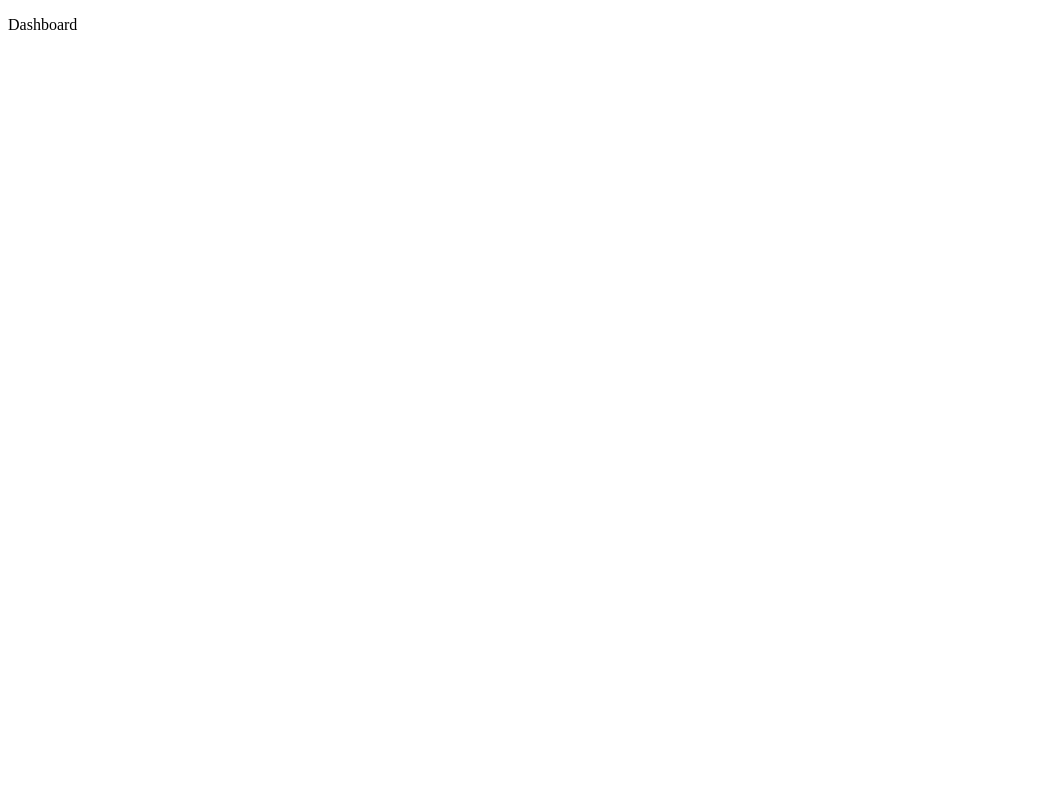
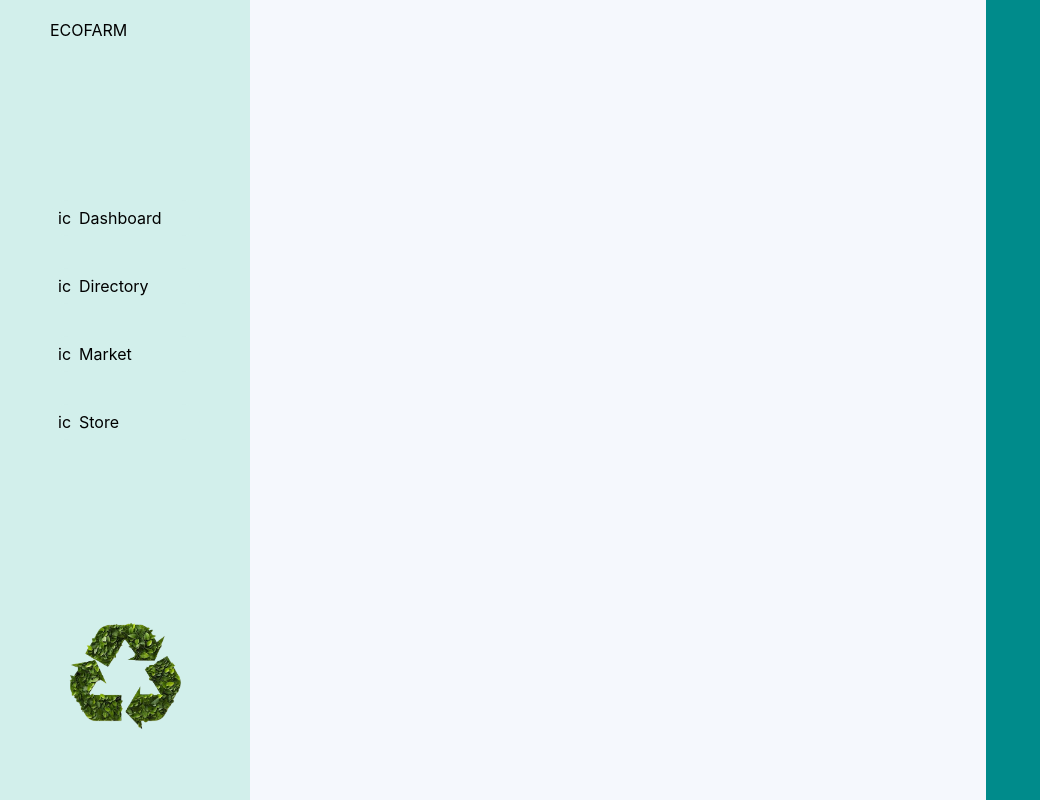
Before and after one commit to ama-lyn/PowerLearnProject, a plain HTML site: page public/dashboard.html in a window 1280 px wide. Shown: the whole page, without its empty margins (0-1040 px from the left). Drawn offline with Linux system fonts and the light colour scheme.

Commit message:
Sidebar Structure

```diff
--- /dev/null
+++ b/public/css/layout.css
@@ -0,0 +1,71 @@
+*,
+body {
+  font-family: -apple-system, BlinkMacSystemFont, "Segoe UI", Roboto, Oxygen,
+    Ubuntu, Cantarell, "Open Sans", "Helvetica Neue", sans-serif;
+  margin: 0;
+}
+body {
+  height: 100vh;
+
+  display: grid;
+  grid-template-columns: 250px 2.5fr 1fr;
+}
+
+.sidebar {
+  background-color: #d2efeb;
+  grid-column: 1 / 2;
+  height: 100vh;
+
+  /*CONTENT*/
+  display: grid;
+  grid-template-rows: 1fr 2fr 1fr;
+  justify-content: center;
+}
+
+.main {
+  background-color: #f5f8fd;
+  grid-column: 2 /3;
+}
+
+.rightbar {
+  background-color: darkcyan;
+  grid-column: 3;
+}
+
+/*SIDEBAR*/
+.logo {
+  grid-row: 1/2;
+  margin-top: 20px;
+}
+.menu_container {
+  grid-row: 2/3;
+  display: flex;
+  flex-direction: column;
+  gap: 32px;
+}
+
+.image {
+  grid-row: 3;
+}
+
+.menu_link {
+  background: #d2efeb;
+  padding: 8px;
+  border-radius: 24px;
+}
+
+.menu_link a {
+  display: flex;
+  text-decoration: none;
+  color: inherit;
+}
+
+.menu_link p{
+  margin-right: 8px;
+}
+
+.menu_link a:active {
+  background-color: white;
+  padding: 8px;
+  border-radius: 24px;
+}
--- a/public/dashboard.html
+++ b/public/dashboard.html
@@ -1,11 +1,48 @@
 <!DOCTYPE html>
 <html lang="en">
-<head>
-    <meta charset="UTF-8">
-    <meta name="viewport" content="width=device-width, initial-scale=1.0">
-    <title>Document</title>
-</head>
-<body>
-    <p>Dashboard</p>
-</body>
+  <head>
+    <meta charset="UTF-8" />
+    <meta name="viewport" content="width=device-width, initial-scale=1.0" />
+    <script
+      src="https://kit.fontawesome.com/c9396a6589.js"
+      crossorigin="anonymous"
+    ></script>
+    <link rel="stylesheet" href="/css/layout.css" />
+    <link rel="stylesheet" href="/css/dashboard.css" />
+    <title>Dashboard</title>
+  </head>
+  <body>
+    <header class="sidebar">
+      <div class="logo">ECOFARM</div>
+      <div class="menu_container">
+        <div class="menu_link">
+
+          <a href=""><p>ic</p>Dashboard</a>
+        </div>
+
+        <div class="menu_link">
+
+          <a href=""> <p>ic</p>Directory</a>
+        </div>
+
+        <div class="menu_link">
+
+          <a href=""><p>ic</p>Market</a>
+        </div>
+
+        <div class="menu_link">
+
+          <a href=""><p>ic</p>Store</a>
+        </div>
+      </div>
+
+      <div class="image">
+        <img src="/images/recycle.png" alt="Plant based recycle image" style="width: 150px;">
+      </div>
+    </header>
+
+    <main class="main"></main>
+
+    <section class="rightbar"></section>
+  </body>
 </html>
--- a/public/js/login.js
+++ b/public/js/login.js
@@ -28,7 +28,7 @@ document.addEventListener("DOMContentLoaded", () => {
           authMsg.style.color = "green";
 
           setTimeout(() => {
-            window.location.href = "dashboard.html"; // Change to your desired redirect location
+            window.location.href = "/dashboard"; // Change to your desired redirect location
           }, 3000); // 3-second delay
         } else {
           authMsg.textContent = data || "An error occurred";
--- a/public/js/register.js
+++ b/public/js/register.js
@@ -40,7 +40,7 @@ document.addEventListener("DOMContentLoaded", () => {
           authMsg.textContent = "User created successfully";
           authMsg.style.color = "green";
           setTimeout(() => {
-            window.location.href = "login.html";
+            window.location.href = "/login";
           }, 5000); // 5-second delay
         }
       } catch (err) {
```
Also changed, not shown: public/css/dashboard.css (added), public/images/recycle.png (added).
